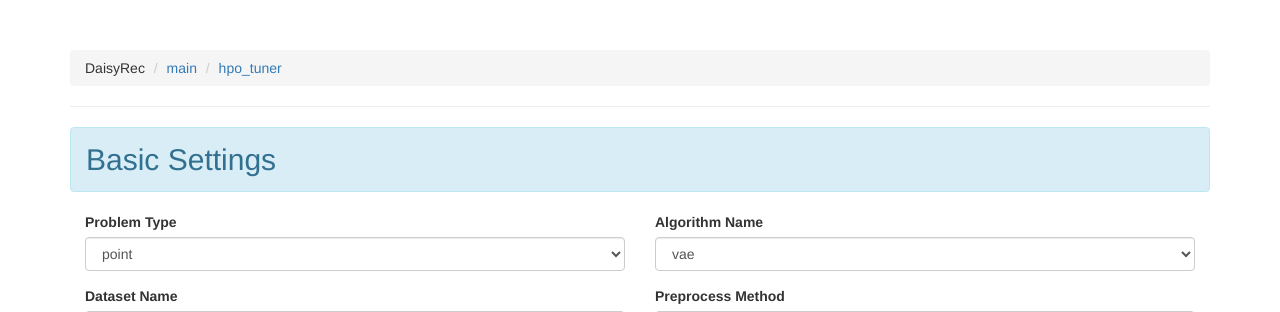
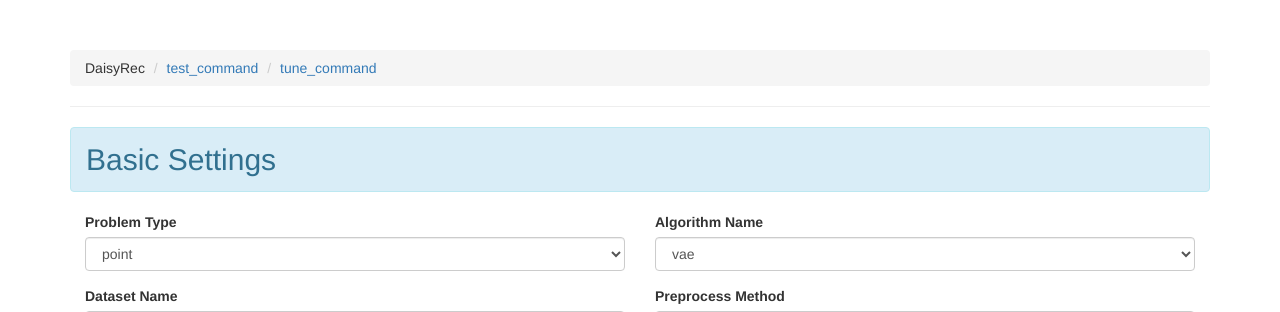
Before and after one commit to hyllll/daisyRec-gui-command, a Flask app: page / in a window 1280 px wide. Shown: the top 312 px of the page. Run offline with Flask 2, Linux system fonts and the light colour scheme; some libraries are stand-ins or nearby versions.

Commit message:
modify the html name

```diff
--- a/app/templates/base.html
+++ b/app/templates/base.html
@@ -16,8 +16,10 @@
     <div class="container" style="padding-top: 50px;">
         <ol class='breadcrumb'>
             <li>DaisyRec</li>
-            <li><a href="/main">main</a></li>
-            <li><a href="/hpo_tuner">hpo_tuner</a></li>
+            <li><a href="/test_command">test_command</a></li>
+            <li><a href="/tune_command">tune_command</a></li>
+            <!-- <li><a href="/main">main</a></li>
+            <li><a href="/hpo_tuner">hpo_tuner</a></li> -->
         </ol>
         <hr>
         <div id='bs'>
```
